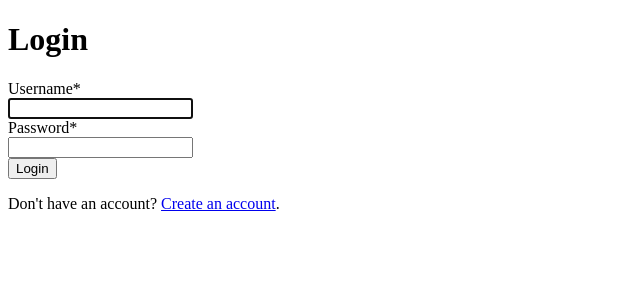
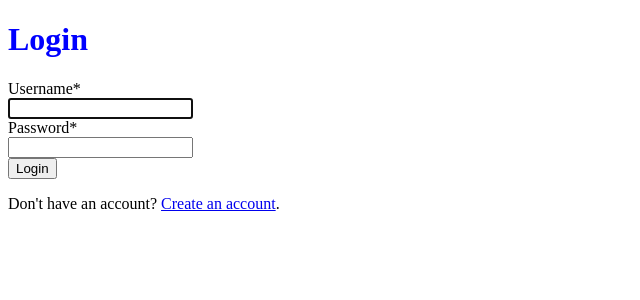
Before and after one commit to zuri-training/excel-comp-107, a Django app: page /login in a window 1280 px wide. Shown: the top 300 px of the page, without its empty margins (0-640 px from the left). Run offline with Django 4.2, Linux system fonts and the light colour scheme; some libraries are stand-ins or nearby versions.

Commit message:
chore: add css to setup

```diff
--- /dev/null
+++ b/users/static/users/styles.css
@@ -0,0 +1,3 @@
+h1 {
+    color: blue
+}
--- a/users/templates/users/login.html
+++ b/users/templates/users/login.html
@@ -3,6 +3,10 @@
 {% block content %}
 
 {% load crispy_forms_tags %}
+
+{% load static %}
+
+<link rel="stylesheet" type="text/css" href="{% static 'users/styles.css' %}">
 
 <!--Login-->
 <div class="container py-5">
```
